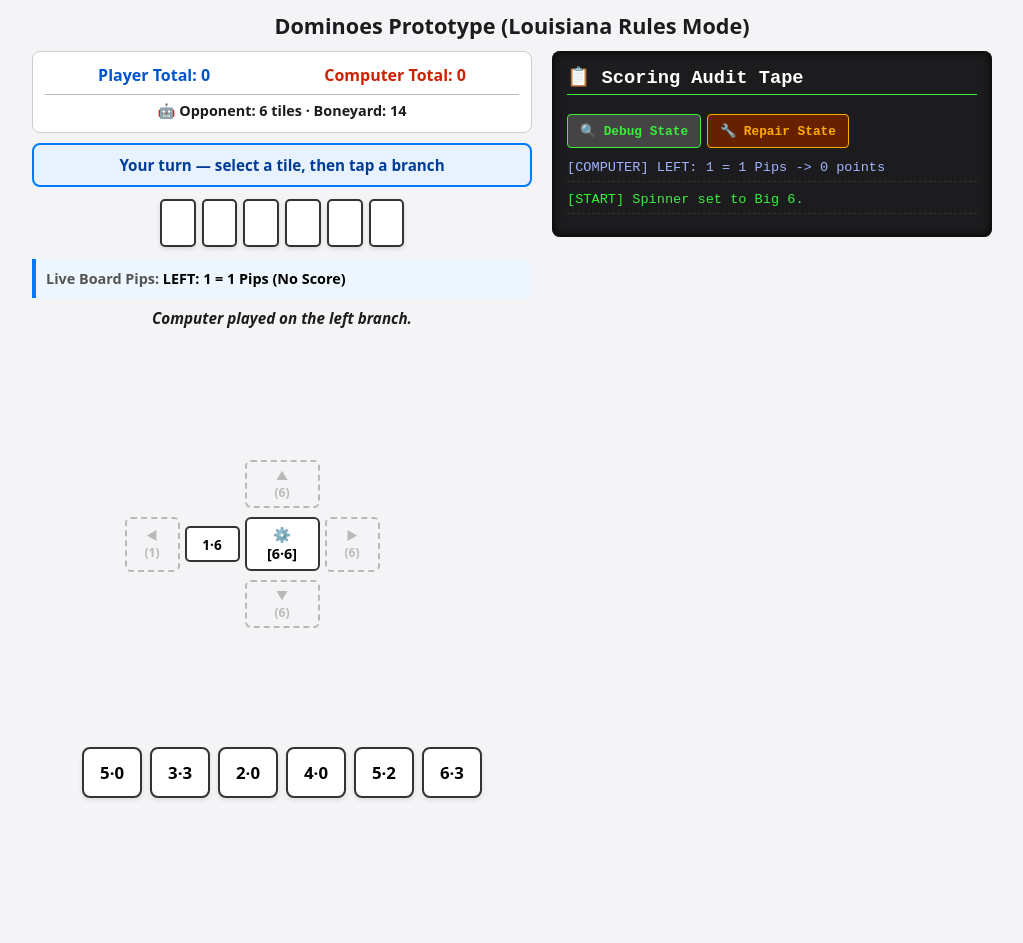
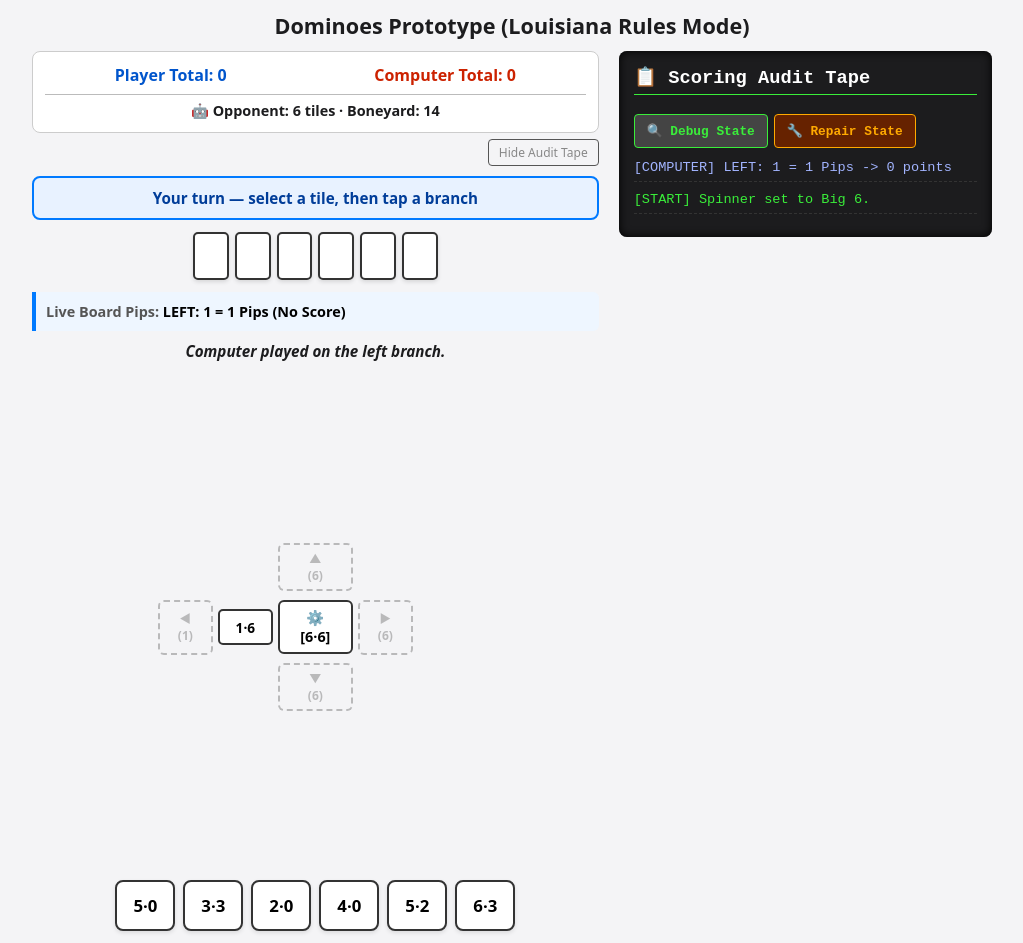
Before and after one commit to zyjhhy9nfz-a11y/domino, a website built with Vite: page index.html in a window 1280 px wide. Shown: the whole page, without its empty margins (128-1151 px from the left). Before the commit the page ends 810 px from the top, so only its background shows below. Built offline with nearby package versions, Linux system fonts and the light colour scheme.

Commit message:
expand board, fix overlap, toggle audit

```diff
--- a/main.js
+++ b/main.js
@@ -28,6 +28,7 @@ let selectedBoneyardIndex = null;
 // --- Diagnostic Variables ---
 let liveCalculationText = "No tiles played yet.";
 let paperTapeHistory = [];
+let diagnosticPanelVisible = true;
 
 // --- Mobile Detection ---
 function isMobileDevice() {
@@ -502,6 +503,17 @@ function renderGame() {
   `;
   gameTableSide.appendChild(scoreDiv);
 
+  if (!isMobileDevice()) {
+    const diagToggleBtn = document.createElement("button");
+    diagToggleBtn.className = "btn-diag-toggle";
+    diagToggleBtn.textContent = diagnosticPanelVisible ? "Hide Audit Tape" : "Show Audit Tape";
+    diagToggleBtn.onclick = () => {
+      diagnosticPanelVisible = !diagnosticPanelVisible;
+      renderGame();
+    };
+    gameTableSide.appendChild(diagToggleBtn);
+  }
+
   const turnBanner = document.createElement("div");
   turnBanner.className = "turn-banner";
   if (isGameOver) {
@@ -591,6 +603,8 @@ function renderGame() {
       boardDiv.appendChild(breakIndicator);
     }
 
+    console.log("visibleMoves for", name, visibleMoves);
+    console.log("branchArray for", name, branchArray);
     visibleMoves.forEach((move, index) => {
       const coordIndex = hasHiddenTiles ? index + 1 : index;
       const coord = pipelineCoords[coordIndex];
@@ -631,22 +645,23 @@ function renderGame() {
 
   const spinnerElement = document.createElement("div");
   spinnerElement.className = "spinner";
-  spinnerElement.style.gridColumn = "4";
-  spinnerElement.style.gridRow = "4";
+  spinnerElement.style.gridColumn = "5";
+  spinnerElement.style.gridRow = "5";
   spinnerElement.innerHTML = `⚙️<br>[${board.spinner[0]}·${board.spinner[1]}]`;
   boardDiv.appendChild(spinnerElement);
 
   // Coordinate Layout Maps
-  renderBranchRoute("up", [{ col: "4", row: "3", arrow: "▲" }, { col: "4", row: "2", arrow: "▲" }, { col: "4", row: "1", arrow: "▲" }]);
-  renderBranchRoute("left", [{ col: "3", row: "4", arrow: "◄" }, { col: "2", row: "4", arrow: "◄" }, { col: "1", row: "4", arrow: "◄" }]);
-  renderBranchRoute("right", [{ col: "5", row: "4", arrow: "►" }, { col: "6", row: "4", arrow: "►" }, { col: "7", row: "4", arrow: "►" }]);
-  renderBranchRoute("down", [{ col: "4", row: "5", arrow: "▼" }, { col: "4", row: "6", arrow: "▼" }, { col: "4", row: "7", arrow: "▼" }]);
+  renderBranchRoute("up", [{ col: "5", row: "4", arrow: "▲" }, { col: "5", row: "3", arrow: "▲" }, { col: "5", row: "2", arrow: "▲" }, { col: "5", row: "1", arrow: "▲" }]);
+  renderBranchRoute("left", [{ col: "4", row: "5", arrow: "◄" }, { col: "3", row: "5", arrow: "◄" }, { col: "2", row: "5", arrow: "◄" }, { col: "1", row: "5", arrow: "◄" }]);
+  renderBranchRoute("right", [{ col: "6", row: "5", arrow: "►" }, { col: "7", row: "5", arrow: "►" }, { col: "8", row: "5", arrow: "►" }, { col: "9", row: "5", arrow: "►" }]);
+  renderBranchRoute("down", [{ col: "5", row: "6", arrow: "▼" }, { col: "5", row: "7", arrow: "▼" }, { col: "5", row: "8", arrow: "▼" }, { col: "5", row: "9", arrow: "▼" }]);
 
   boardScaler.appendChild(boardDiv);
   boardWrapper.appendChild(boardScaler);
   gameTableSide.appendChild(boardWrapper);
 
   const playerNeedsToDraw = isPlayerTurn && !hasAnyValidMoves(playerHand) && boneyard.length > 0 && !isGameOver;
+  console.log("playerNeedsToDraw", playerNeedsToDraw);
   if (playerNeedsToDraw) {
     const drawSection = document.createElement("div");
     drawSection.className = "draw-section";
@@ -766,8 +781,7 @@ function renderGame() {
 
   mainframe.appendChild(gameTableSide);
 
-  // Only show diagnostic panel on desktop
-  if (!isMobileDevice()) {
+  if (!isMobileDevice() && diagnosticPanelVisible) {
     mainframe.appendChild(diagnosticSide);
   }
 
--- a/style.css
+++ b/style.css
@@ -61,7 +61,7 @@ body {
 .game-table {
   flex: 2 1 300px;
   min-width: 0;
-  max-width: 500px;
+  max-width: 600px;
   width: 100%;
 }
 
@@ -210,8 +210,8 @@ body {
 
 .board {
   display: grid;
-  grid-template-columns: 55px 55px 55px 75px 55px 55px 55px;
-  grid-template-rows: 45px 45px 45px 65px 45px 45px 45px;
+  grid-template-columns: 55px 55px 55px 55px 75px 55px 55px 55px 55px;
+  grid-template-rows: 45px 45px 45px 45px 65px 45px 45px 45px 45px;
   gap: 5px;
   justify-content: center;
   align-items: center;
@@ -436,6 +436,23 @@ button {
   font-weight: bold;
 }
 
+.btn-diag-toggle {
+  display: block;
+  background: transparent;
+  color: #888;
+  border: 1px solid #555;
+  border-radius: 4px;
+  padding: 4px 10px;
+  font-size: 0.75rem;
+  margin: 6px 0 0 auto;
+  cursor: pointer;
+}
+
+.btn-diag-toggle:hover {
+  color: #bbb;
+  border-color: #888;
+}
+
 .diagnostic-title {
   margin-top: 0;
   border-bottom: 1px solid #3aee3a;
```
